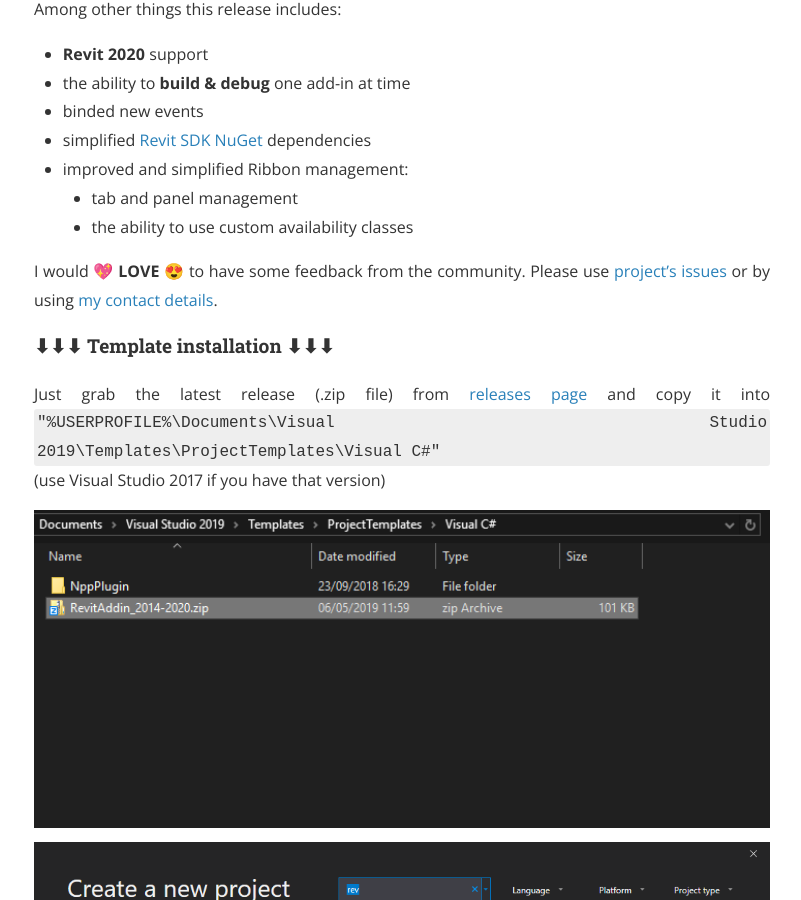
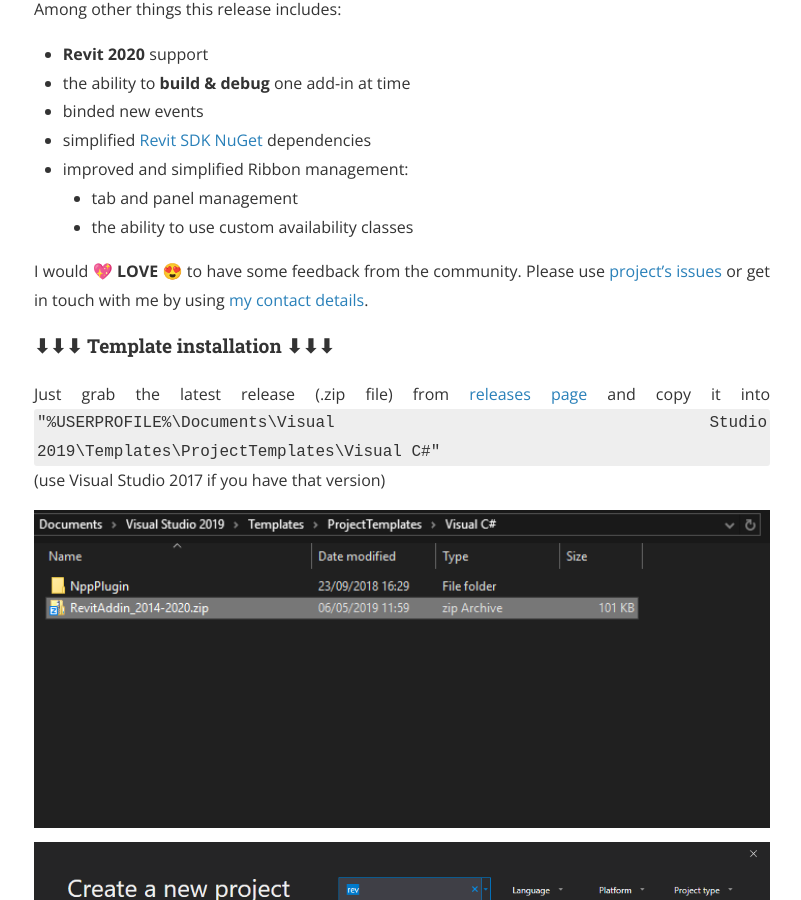
Before and after one commit to salaros/salaros.com, a Jekyll site: the page built from _posts/2019-05-06-addin-template-with-2020-support.markdown, in a window 1280 px wide and 900 px high, scrolled down 697 px. Shown: the whole window, without its empty margins (238-1039 px from the left). Built offline with Jekyll 4.4.1, drawn with Linux system fonts in a browser that asks for light colours; nearby versions of some CDN libraries; comment, search, counter and statistics services are not loaded.

Commit message:
fixing a typo

```diff
--- a/_posts/2019-05-06-addin-template-with-2020-support.markdown
+++ b/_posts/2019-05-06-addin-template-with-2020-support.markdown
@@ -23,7 +23,7 @@
   * tab and panel management
   * the ability to use custom availability classes
 
-I would 💖 **LOVE** 😍 to have some feedback from the community. Please use [project's issues](https://github.com/Equipple/vs-templates-revit-addin/issues) or by using [my contact details](/about-me).
+I would 💖 **LOVE** 😍 to have some feedback from the community. Please use [project's issues](https://github.com/Equipple/vs-templates-revit-addin/issues) or get in touch with me by using [my contact details](/about-me).
 
 
 #### ⬇⬇⬇ Template installation ⬇⬇⬇
```
